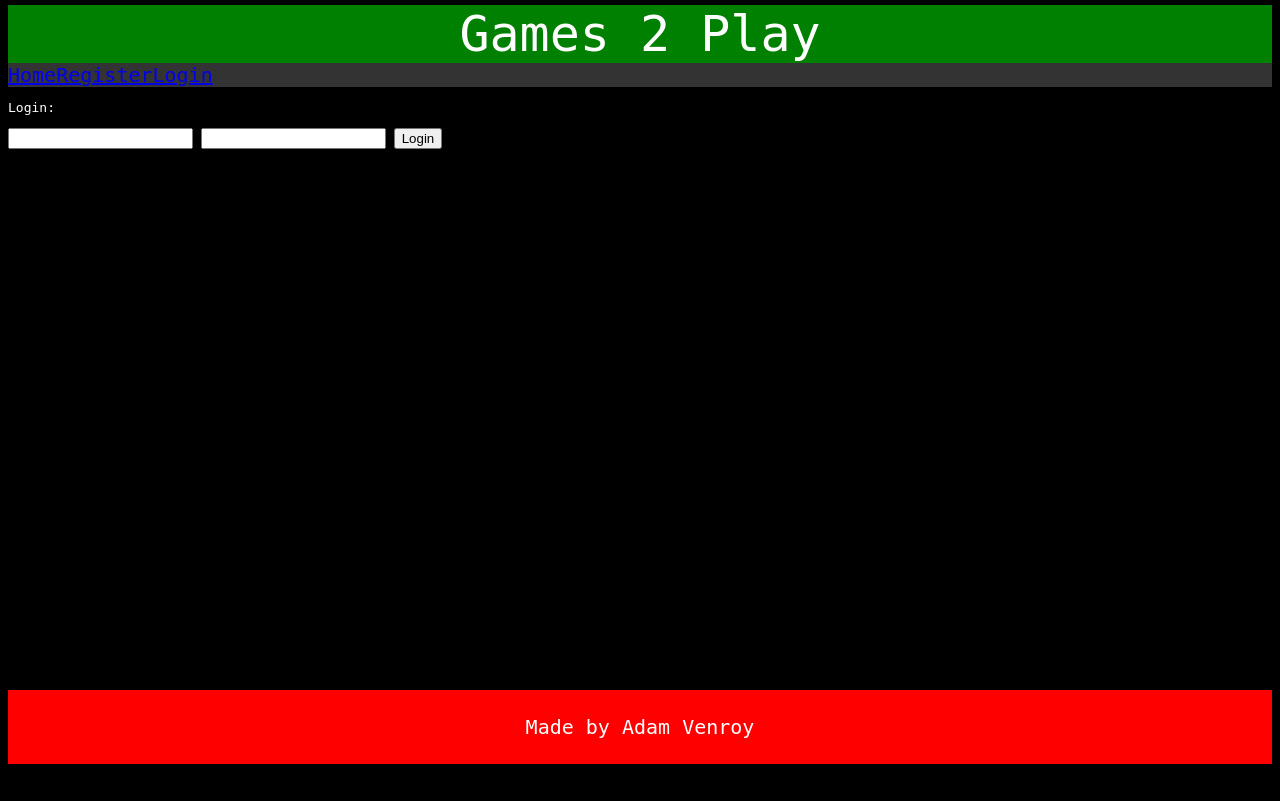
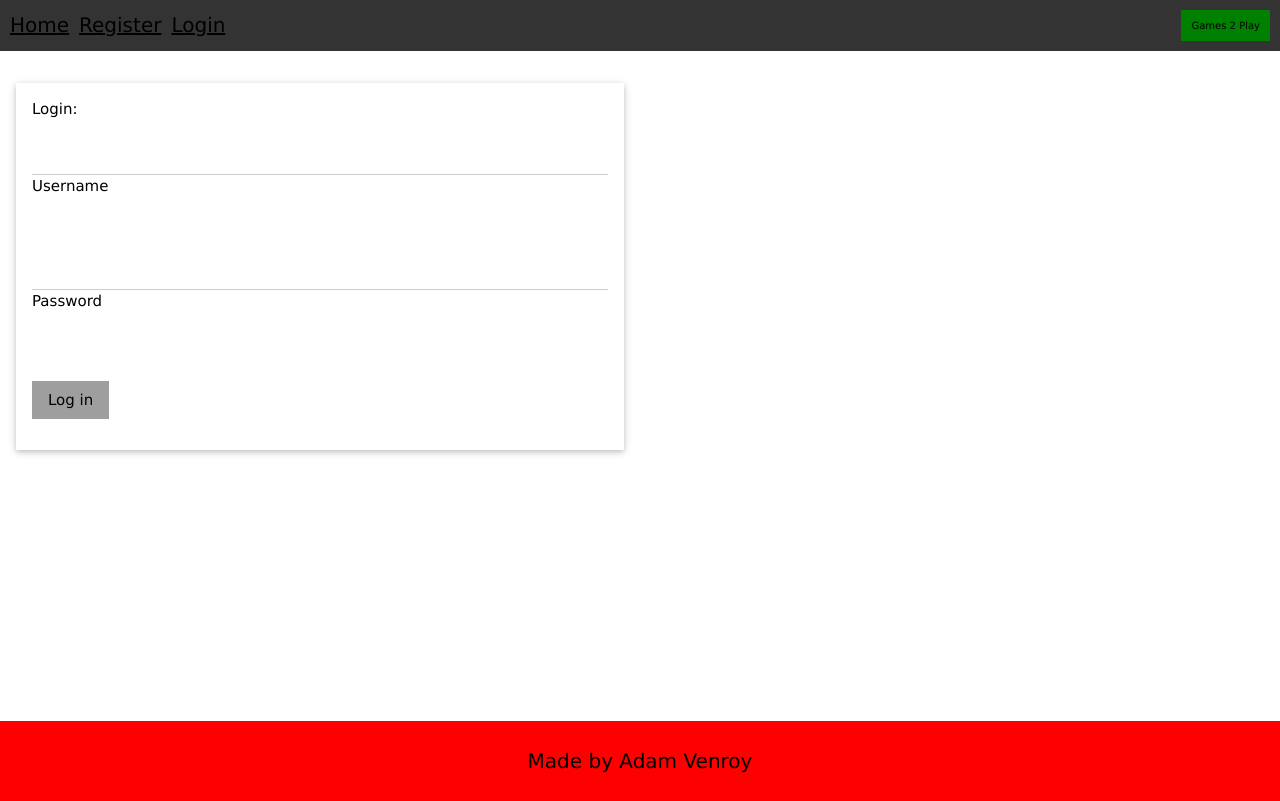
Before and after one commit to Adam-Venroy-School/videogame-web-application, a Flask app: page /login in a window 1280 px wide. Before the commit the page ends 764 px from the top, so only its background shows below. Run offline with Flask 2, Linux system fonts and the light colour scheme.

Commit message:
Changed website design to have nav bar as header and worked on homepage and login

```diff
--- a/main.py
+++ b/main.py
@@ -51,16 +51,16 @@ def register():
             db.session.flush()
         except IntegrityError:
             db.session.rollback()
-            #Flash Message
         else:
             db.session.commit()
     elif request.method =='POST' and Register_form.validate_on_submit() == False:
-        messages = []
         if 'username' in Register_form.errors:
             flash("Ensure Username is between 3 and 20 Characters")
         if 'password' in Register_form.errors:
             flash("Ensure Password is at least 8 characters")
     return render_template('register.html', Register_form=Register_form)
+
+
 
 #Redirects pages that dont exist to home
 @app.errorhandler(404)
--- a/static/css/style.css
+++ b/static/css/style.css
@@ -1,16 +1,18 @@
 body{
     font-family: monospace;
-    background-color: black;
-    color: white;
+    color: black;
 }
 
 .header{
+    color: white;
     font-size: 50px;
     display: block;
-    text-align: center;
-    background-color: green;
+    background-color: #03e7fc;
+    padding-left: 5px;
+    padding-right: 30px;
     margin-bottom: -50px;
-    margin-top: -45px;
+    margin-top: -50px;
+    width: 100%;
 }
 
 /* Nav Bar */
@@ -18,14 +20,24 @@ body{
 ul.nav {
     list-style-type: none;
     margin: 0;
-    padding: 0;
+    padding: 10px;
     overflow: hidden;
     background-color: #333;
+}
+
+li.sideheader{
+    font-size: 10px;
+    float: right;
+    background-color: green;
+    text-align: center;
+    padding: 8px 10px;
+
 }
 
 li.nav {
     float: left;
     font-size: 20px;
+    padding-right: 10px;
 }
 
 li a.nav {
@@ -41,16 +53,41 @@ li a:hover {
     background-color: #111;
 }
 
+
+div.loginregister{
+    text-align: center;
+    margin-top: 40px;
+}
+
 .logged_in{
+    font-size: 20px;
+    display: block;
+    color: white;
+    text-align: center;
+    text-decoration: none;
     float: right;
+    padding-right: 5px;
 }
 .log_out{
+    font-size: 20px;
     float: right;
+    display: block;
+    color: white;
+    text-align: center;
+    text-decoration: none;
+    float: right;
+    padding-right: 5px;
+}
+div.content{
+    min-height: calc(100vh - 130px);
 }
 
-div.content{
-    min-height: calc(100vh - 210px);
-}
+.bgimg {
+    background-position: center;
+    background-size: cover;
+    background-image: url("../images/homepage/image1.jpg");
+    min-height: 75%;
+  }
 
 .footer{
     padding: 5px;
--- a/templates/header.html
+++ /dev/null
@@ -1,3 +0,0 @@
-<div class="header">
-<p>Games 2 Play</p>
-</div>
--- a/templates/layout.html
+++ b/templates/layout.html
@@ -2,11 +2,9 @@
 <html>
   <head>
     <link rel='stylesheet' href = '../static/css/style.css'>
+    <link rel="stylesheet" href="../static/css/w3.css">
   </head>
   <body>
-    <div class="header">
-    {%include "header.html"%}
-    </div>
     <div class="nav">
       {%include "nav.html"%}
     </div>
--- a/templates/login.html
+++ b/templates/login.html
@@ -1,10 +1,16 @@
 {% extends "layout.html"%}{% block content%}
 {% include "errors.html"%}
-<p>Login:</p>
-<form method="POST" action=''>
-    {{Login_form.csrf_token }}
-    {{Login_form.username}}
-    {{Login_form.password}}
-    {{Login_form.login_submit}}
-</form>
+<div class="w3-container w3-half w3-margin-top">
+    <div class="w3-panel w3-card">
+        <p>Login:</p>
+        <form method="POST" action=''>
+            {{Login_form.csrf_token }}
+            <p><input class="w3-input" type="text" name="username">Username</input></p>
+            <br>
+            <p><input class="w3-input" type="password" name="password">Password</p></input></p>
+            <br>
+            <p><button class="w3-button w3-section w3-grey w3-ripple" name="login">Log in</button></p>
+        </form>
+    </div>
+</div>
 {% endblock %}
--- a/templates/nav.html
+++ b/templates/nav.html
@@ -1,10 +1,11 @@
 <ul class="nav">
     <li class=nav><a href="/home">Home</a></li>
+    <li class="sideheader">Games 2 Play</li>
     {% if current_user.is_authenticated == false %}
     <li class="nav"><a href="/register">Register</a></li>
     <li class="nav"><a href="/login">Login</a></li>
     {% else %}
     <li class="log_out"><a href="/logout">Log out</a></li>
-    <li class="logged_in">You are logged in as {{current_user.username}}</li>
+    <li class="logged_in">{{current_user.username}}</li>
     {% endif %}
 </ul>
```
Also changed, not shown: templates/home.html (+6 -1 lines), templates/register.html (+13 -7 lines), static/css/w3.css (added), static/images/homepage/download.jpg (added), static/images/homepage/image1.jpg (added), static/images/homepage/img_lights.jpg (added).
